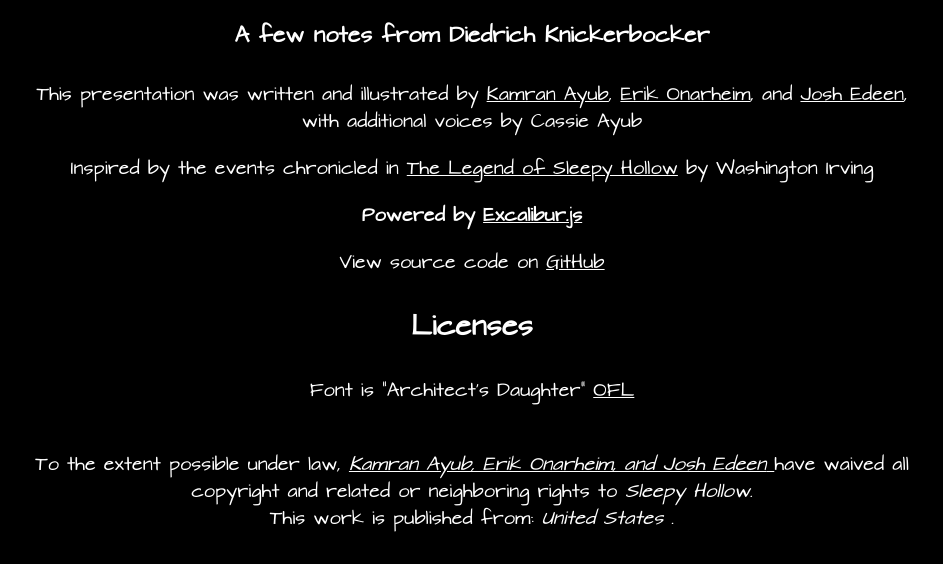
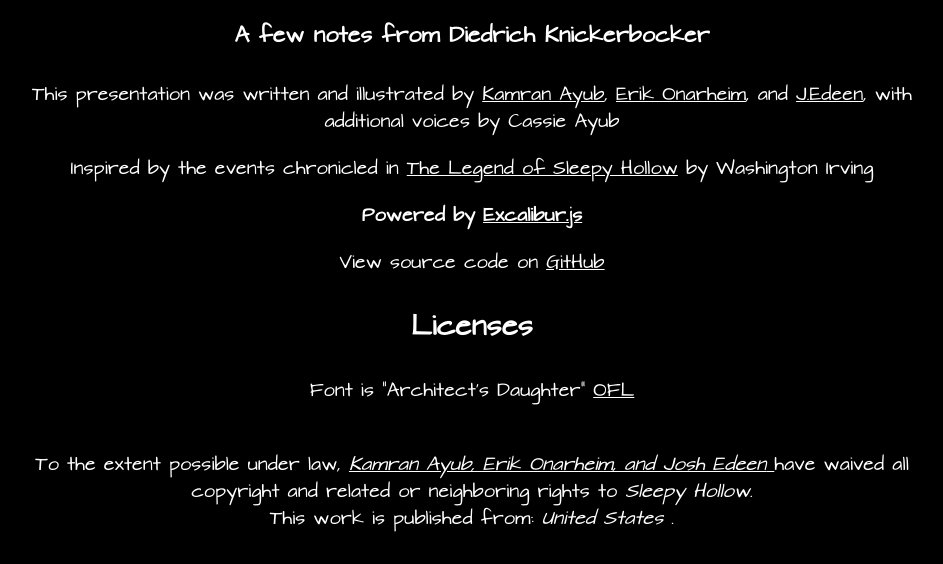
Before and after one commit to excaliburjs/PDJam1, a plain HTML site: page Game/credits.html in a window 1280 px wide. Shown: the part 80-644 px from the top of the page, without its empty margins (168-1111 px from the left). Drawn offline with Linux system fonts and the light colour scheme; a web font is replaced by a local one.

Commit message:
Update credits.html

```diff
--- a/Game/credits.html
+++ b/Game/credits.html
@@ -10,7 +10,7 @@
 
     <h3>A few notes from Diedrich Knickerbocker</h3>
 
-    <p>This presentation was written and illustrated by <a href="http://kamranicus.com">Kamran Ayub</a>, <a href="http://erikonarheim.com">Erik Onarheim</a>, and <a href="http://twitter.com/joshedeen">Josh Edeen</a>, with additional voices by Cassie Ayub</p>
+    <p>This presentation was written and illustrated by <a href="http://kamranicus.com">Kamran Ayub</a>, <a href="http://erikonarheim.com">Erik Onarheim</a>, and <a href="https://www.jedeen.com/">J.Edeen</a>, with additional voices by Cassie Ayub</p>
 
     <p>Inspired by the events chronicled in <a href="http://www.gutenberg.org/ebooks/41">The Legend of Sleepy Hollow</a> by Washington Irving</p>
 
```
